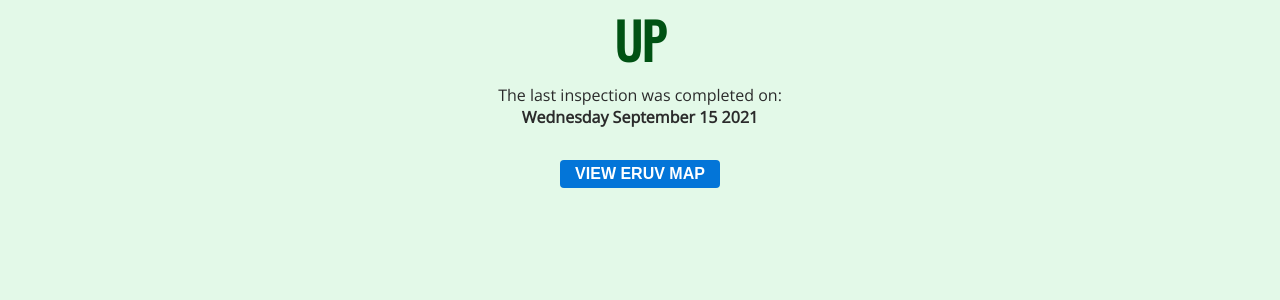
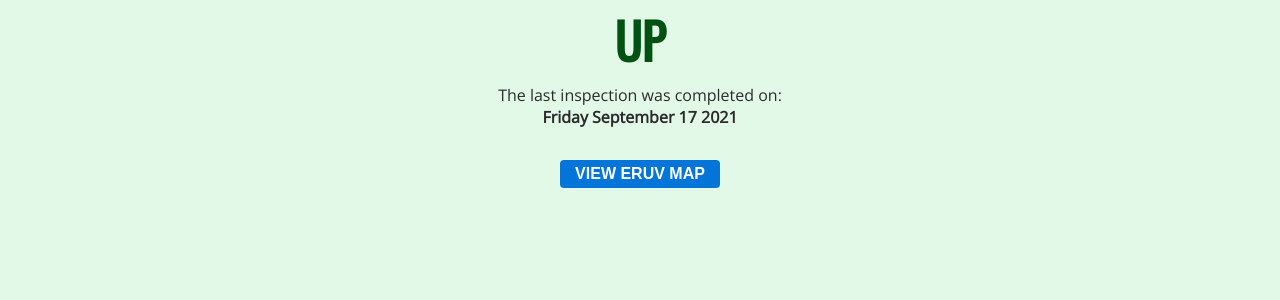
Before and after one commit to MisterGlass/eiruv, a Jekyll site: the page built from docs/index.md, in a window 1280 px wide. Shown: the part 132-432 px from the top of the page. Built offline with Jekyll 4.4.1, drawn with Linux system fonts in a browser that asks for light colours; our own code applies the rules of GitHub Pages for plain Markdown files.

Commit message:
Update eruv_status.yml

```diff
--- a/docs/_data/eruv_status.yml
+++ b/docs/_data/eruv_status.yml
@@ -1,3 +1,3 @@
 status: "Up"
-date: "Wednesday September 15 2021"
+date: "Friday September 17 2021"
 details: ""
```
